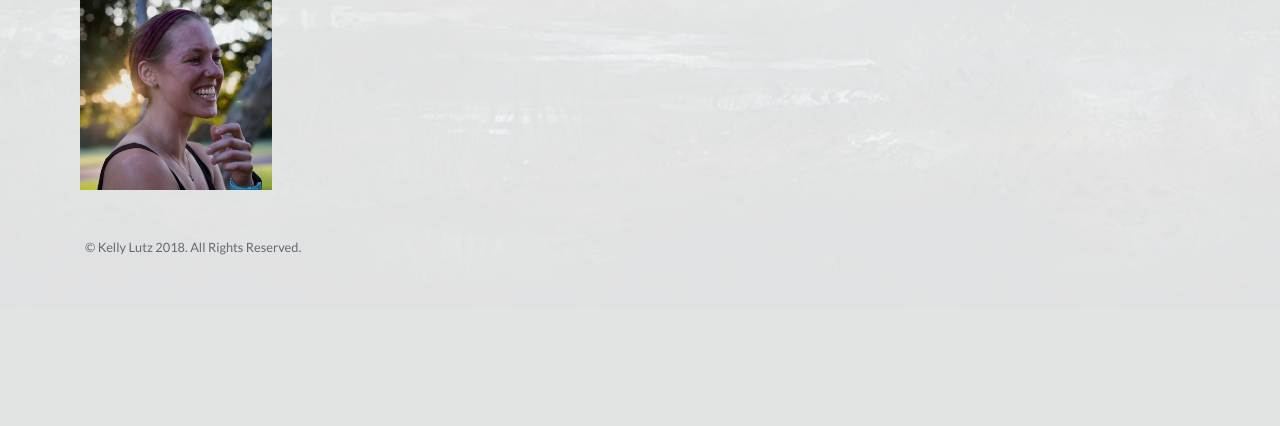
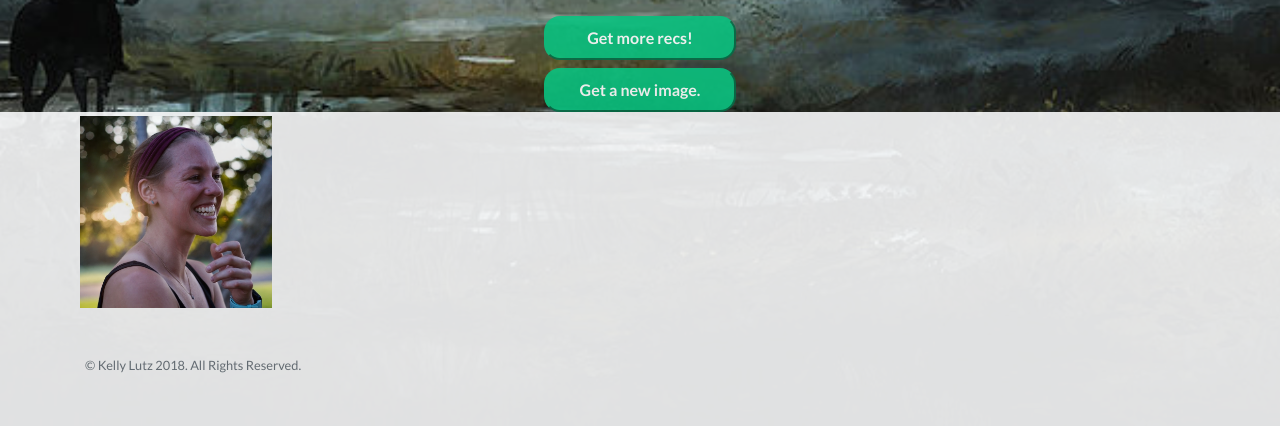
Before and after one commit to klutz4/product_recommender, a Flask app: template app/templates/cnn_recs.html in a window 1280 px wide. Shown: the part 774-1200 px from the top of the page. Before the commit the page ends 1029 px from the top, so only its background shows below. Run offline with Flask 2, Linux system fonts and the light colour scheme; the template is opened without the code that fills it: most values are stand-ins (such as "Sample title", 1, 10 or a date in 2020); parts of the project's set-up code (start-up, migrations or seed data) failed here and were passed over; some libraries are stand-ins or nearby versions.

Commit message:
change inputs to app

```diff
--- a/app/app.py
+++ b/app/app.py
@@ -36,8 +36,12 @@ def neural_net():
 
 @app.route('/nlp_recs', methods=['GET','POST'])
 def nlp_recs():
-    item_index= int(request.form['index'])
-    range = str(request.form['price'])
+    try:
+        item_index= int(request.form['index'])
+        range = str(request.form['price'])
+    except:
+        item_index= int(request.args.get('index'))
+        range = ''
     if range == '':
         cluster_label = df['prediction'].iloc[item_index]
         cluster_members = df[df['prediction'] == cluster_label]
@@ -50,12 +54,14 @@ def nlp_recs():
         cluster_label = df['prediction'].iloc[item_index]
         cluster_members = restricted[restricted['prediction'] == cluster_label]
         recs = np.random.choice(cluster_members.index, 5, replace = False)
-
         return render_template('nlp_recs.html',recs=recs,df=df,item_index=item_index)
 
 @app.route('/cnn_recs', methods=['GET','POST'])
 def cnn_recs():
-    item_index= int(request.form['image'])
+    try:
+        item_index= int(request.form['image'])
+    except:
+        item_index= int(request.args.get('image'))
     cluster_label = images['label'].iloc[item_index]
     cluster_members = images[images['label'] == cluster_label]
     recs = np.random.choice(cluster_members.index, 5, replace = False)
--- a/app/templates/cnn_recs.html
+++ b/app/templates/cnn_recs.html
@@ -121,24 +121,30 @@
 
 
   <h2 class='title'>Your Recommendations</h2>
+  <h4 class='title'> Select any image to get more recommendations.</h4>
+  <form action='/cnn_recs', method= ['GET','POST']>
   <table class="table">
     <tbody>
       <!-- Here is where the data passed into the template gets inserted -->
       <tr>
         {% for rec in recs[:3] %}
-        <th><img class="center" style='width:15vw;' src= {{images['image_url'].iloc[rec]}}></th>
+        <th><input name="image" type="radio" value= {{rec}}>
+              <label for={{rec}}><img class="center" style='width:15vw;' src= {{images['image_url'].iloc[rec]}}></label></th>
         {% endfor %}
       </tr>
       <tr>
         {% for rec in recs[3:] %}
-        <th><img class="center" style='width:15vw;' src= {{images['image_url'].iloc[rec]}}></th>
+        <th><input name="image" type="radio" value= {{rec}}>
+              <label for={{rec}}><img class="center" style='width:15vw;' src= {{images['image_url'].iloc[rec]}}></label></th>
         {% endfor %}
       </tr>
     </tbody>
   </table>
-  <form action= '/neural_net', method= ['GET,POST']>
-  <button type="submit" class="move-button center">Go back</button>
+  <button type="submit" class="move-button center" style= 'width:15vw;'>Get more recs!</button>
   </form>
+<form action= '/neural_net', method= ['GET,POST']>
+<button type="submit" class="move-button center" style= 'width:15vw;'>Get a new image.</button>
+</form>
 
   <!-- Footer -->
   <footer class="footer bg-light">
--- a/app/templates/home.html
+++ b/app/templates/home.html
@@ -128,7 +128,7 @@
                     </form>
                     <br>
                     <form action='/neural_net', method='POST'>
-                    <button type="submit" class="move-button" style= "width: 35vw;" >Get recommendations based on the image!</button>
+                    <button type="submit" class="move-button" style= "width: 32vw;" >Get recommendations based on the image!</button>
                     </form>
                   </div>
                 </div>
--- a/app/templates/neural_net.html
+++ b/app/templates/neural_net.html
@@ -109,7 +109,7 @@ body {
           <tr>
             {% for choice in choices %}
             <th><input name="image" type="radio" value= {{choice}}>
-                  <label for={{choice}}> <img  class="center" style='width:15vw;' src={{images['image_url'].iloc[choice]}}></label></th>
+                  <label for={{choice}}> <img class="center" style='width:15vw;' src={{images['image_url'].iloc[choice]}}></label></th>
             {% endfor %}
           </tr>
         </tbody>
--- a/app/templates/nlp.html
+++ b/app/templates/nlp.html
@@ -99,8 +99,8 @@
 <div class="main" style="padding: 5vw 10% 5vw 10%;color:white;">
   <br>
   <br>
-  <h2>Select the art title you like the most:</h2>
-    <h5>You can click on the title to see the art piece, HOWEVER some links are broken, as this is not an updated dataset. My apologies!</h5>
+  <h2 class="title">Select the art title you like the most:</h2>
+    <h6 class="title">Disclaimer: You can click on the title to see the art piece, HOWEVER some links are broken, as this is not an updated dataset.</h6>
     <br>
     <form action='/nlp_recs', method='POST'>
       <table class="table">
```
Also changed, not shown: app/templates/nlp_recs.html (+8 -3 lines).
